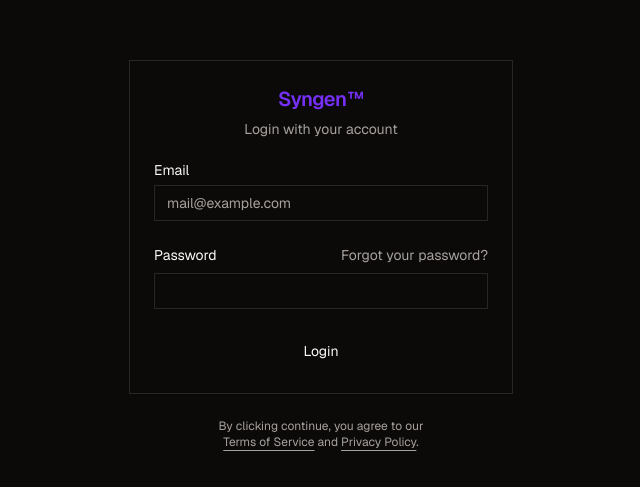
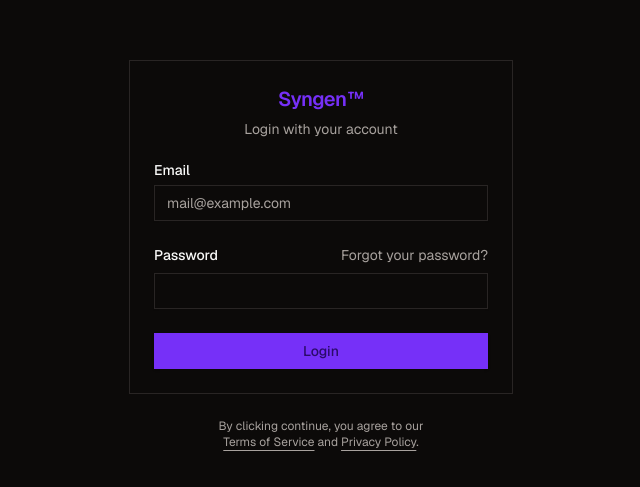
Before and after one commit to noeyislearning/syngen, a Next.js app: page / in a window 1280 px wide. Shown: the part 145-632 px from the top of the page, without its empty margins (319-959 px from the left). Built offline with nearby package versions, Linux system fonts and the light colour scheme.

Commit message:
feat: include lib directory for Tailwind CSS purging

```diff
--- a/tailwind.config.ts
+++ b/tailwind.config.ts
@@ -7,6 +7,7 @@ export default {
     "./pages/**/*.{js,ts,jsx,tsx,mdx}",
     "./components/**/*.{js,ts,jsx,tsx,mdx}",
     "./app/**/*.{js,ts,jsx,tsx,mdx}",
+    "./lib/**/*{js,ts,jsx,tsx,mdx}",
   ],
   theme: {
     extend: {
```
